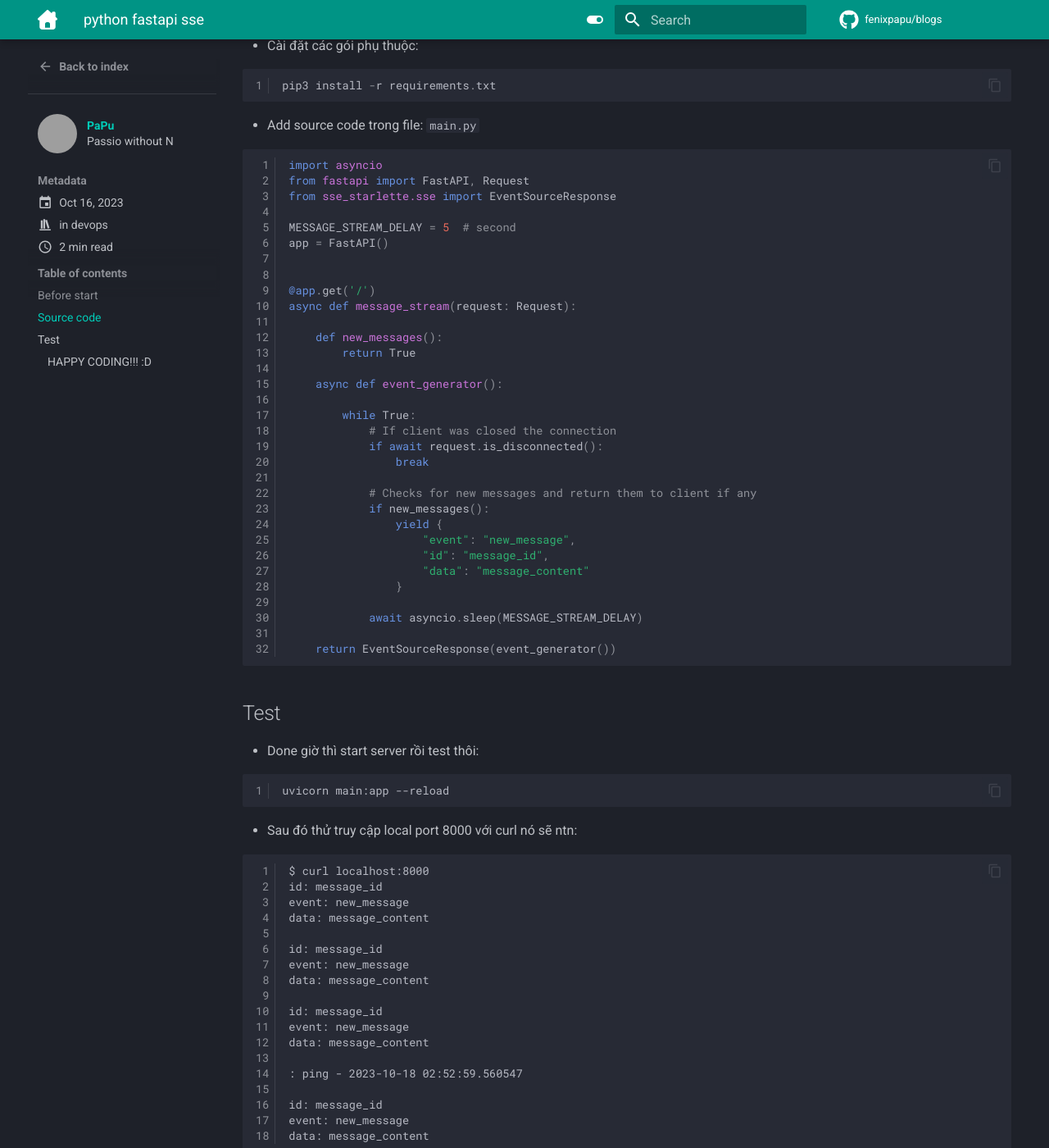
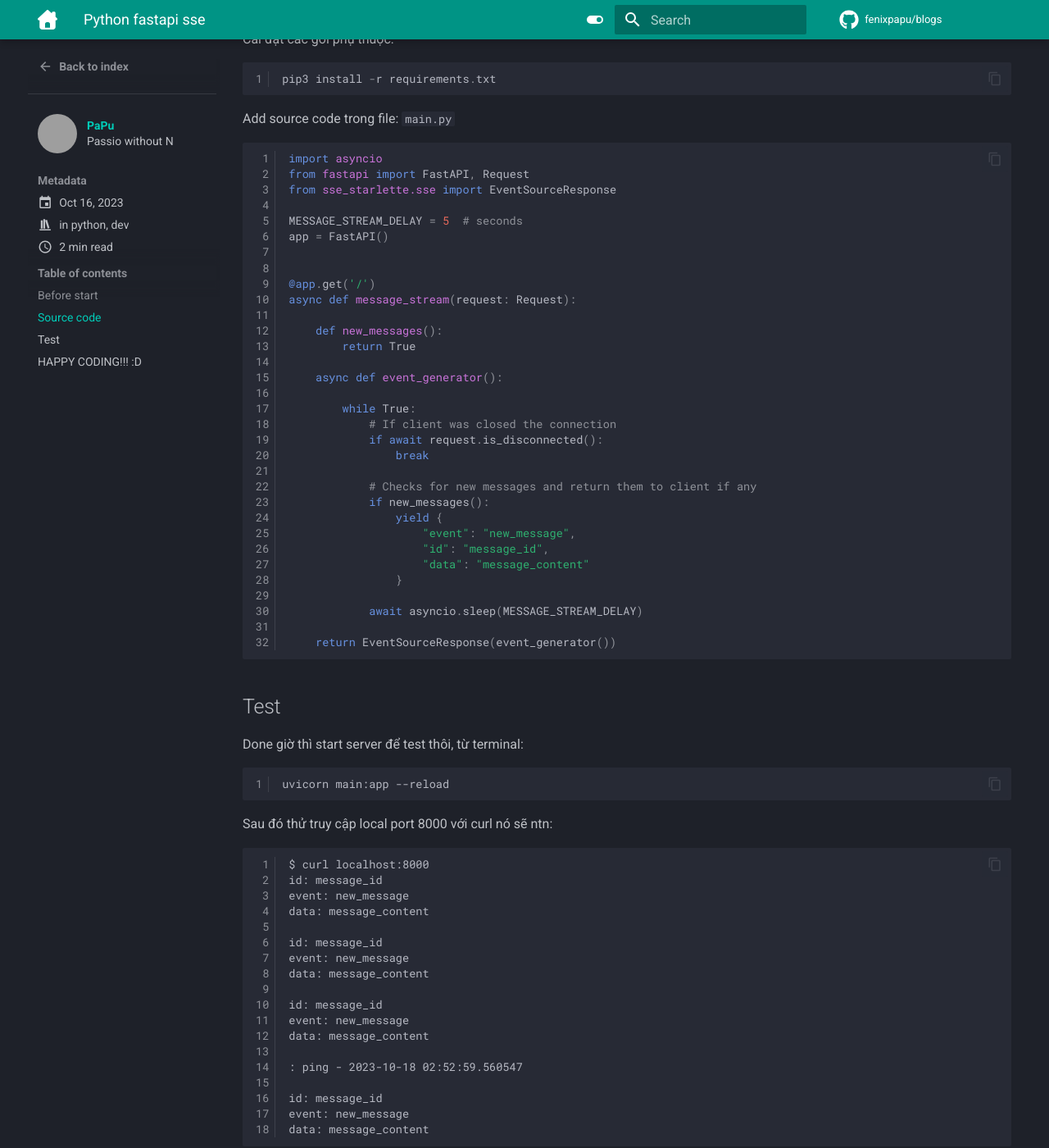
Before and after one commit to fenixpapu/blogs, an MkDocs documentation site: the page built from docs/blog/posts/2023/1016-python-fastapi-sse.md, in a window 1280 px wide and 1400 px high, scrolled down 843 px. Shown: the whole window at 82% size. Built offline with MkDocs 1.6.1 and Material for MkDocs 9.7.7, drawn with Linux system fonts in a browser that asks for light colours; comment, search, counter and statistics services are not loaded; some of the changed text lies outside the part shown; grey boxes are pictures that could not be loaded.

Commit message:
update 1016 python fastapi sse

````diff
--- a/docs/blog/posts/2023/1016-python-fastapi-sse.md
+++ b/docs/blog/posts/2023/1016-python-fastapi-sse.md
@@ -2,30 +2,31 @@
 authors:
   - PaPu
 categories:
-  - devops
+  - python
+  - dev
 date: 2023-10-16
 draft: false
 ---
 
-# python fastapi sse
+# Python fastapi sse
 
 ## Before start
 
-- Với nodejs chúng ta có `sse` để gửi noti. Nhưng muốn cải thiện python nên mình tìm cách gửi noti bằng python.
+Với nodejs chúng ta có `sse` để gửi noti. Nhưng muốn cải thiện python nên mình tìm cách gửi noti bằng python.
 
-- Google sẽ ra một số cách với flask api hoặc dùng phần mềm bên thứ 3. Nhưng mình muốn dùng với `fast-api` và là lib như sse của nodejs.
+Google sẽ ra một số cách với flask api hoặc dùng phần mềm bên thứ 3. Nhưng mình muốn dùng với `fast-api` và là lib như sse của nodejs.
 
 <!-- more -->
 
-- Search 1 hồi thì thấy có: `sse-starlette` thấy có mỗi mấy start trên github hơi nghi nghi :D nhưng thôi cứ thử.
+Search 1 hồi thì thấy có: `sse-starlette` thấy có mỗi mấy start trên github hơi nghi nghi :D nhưng thôi cứ thử.
 
-- Cần phân biệt: [starlette](https://github.com/encode/starlette) và [sse-starlette](https://github.com/sysid/sse-starlette) nhé, trong bài này đang dùng `see-starlette`
+Cần phân biệt: [starlette](https://github.com/encode/starlette) và [sse-starlette](https://github.com/sysid/sse-starlette) nhé, trong bài này đang dùng `see-starlette`
 
-- Bài này chỉ ví dụ về cách tạo thôi còn chi tiết cách dùng (chia channel để push noti) cần phải nghiên cứu thêm.
+Bài này chỉ ví dụ về cách tạo thôi còn chi tiết cách dùng (chia channel để push noti) cần phải nghiên cứu thêm.
 
 ## Source code
 
-- Thêm các gói phụ thuộc trong: `requirements.txt` với nội dung:
+Thêm các gói phụ thuộc trong: `requirements.txt` với nội dung:
 
 ```python linenums="1"
 sse-starlette==1.6.5
@@ -33,7 +34,7 @@ fastapi==0.103.2
 uvicorn==0.23.2
 ```
 
-- Tạo virtual env:
+Tạo virtual env:
 
 ```python linenums="1"
 python3 -m venv venv
@@ -42,20 +43,20 @@ python3 -m venv venv
 source venv/bin/activate
 ```
 
-- Cài đặt các gói phụ thuộc:
+Cài đặt các gói phụ thuộc:
 
 ```python linenums="1"
 pip3 install -r requirements.txt
 ```
 
-- Add source code trong file: `main.py`
+Add source code trong file: `main.py`
 
 ```python linenums="1"
 import asyncio
 from fastapi import FastAPI, Request
 from sse_starlette.sse import EventSourceResponse
 
-MESSAGE_STREAM_DELAY = 5  # second
+MESSAGE_STREAM_DELAY = 5  # seconds
 app = FastAPI()
 
 
@@ -87,13 +88,13 @@ async def message_stream(request: Request):
 
 ## Test
 
-- Done giờ thì start server rồi test thôi:
+Done giờ thì start server để test thôi, từ terminal:
 
 ```linenums="1"
 uvicorn main:app --reload
 ```
 
-- Sau đó thử truy cập local port 8000 với curl nó sẽ ntn:
+Sau đó thử truy cập local port 8000 với curl nó sẽ ntn:
 
 ```linenums="1"
 $ curl localhost:8000
@@ -116,8 +117,8 @@ event: new_message
 data: message_content
 ```
 
-- TADA như vậy là xong cứ 5s message sẽ được push 1 lần và nếu để ý bạn thấy: `ping - 2023-10-18 02:52:59.560547` cứ 15s được gửi 1 lần để giữ kết nối. (ko bị disconnect bởi các cơ chế timeout)
+TADA như vậy là xong cứ 5s message sẽ được push 1 lần và nếu để ý bạn thấy: `ping - 2023-10-18 02:52:59.560547` cứ 15s được gửi 1 lần để giữ kết nối. (ko bị disconnect bởi các cơ chế timeout)
 
-- Chi tiết hơn về việc bao lâu gửi ping và cách noti theo channel cần được tìm hiểu thêm khi sử dụng thực tế.
+Chi tiết hơn về việc bao lâu gửi ping và cách noti theo channel cần được tìm hiểu thêm khi sử dụng thực tế.
 
-### HAPPY CODING!!! :D
+## HAPPY CODING!!! :D
````
